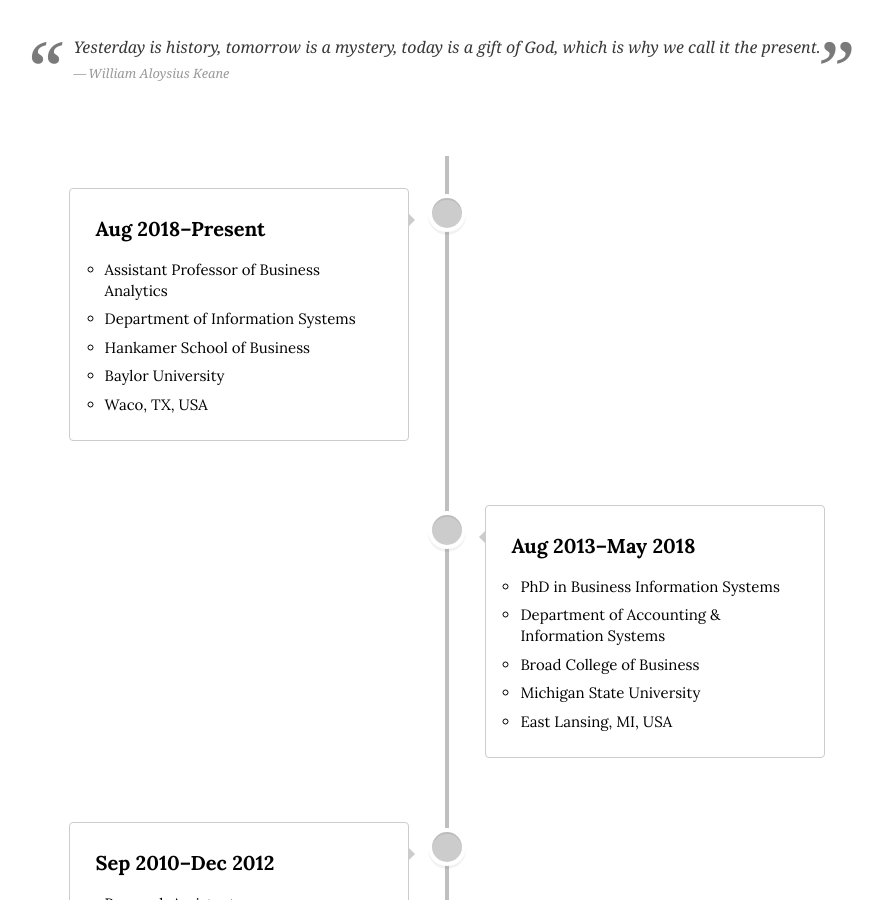
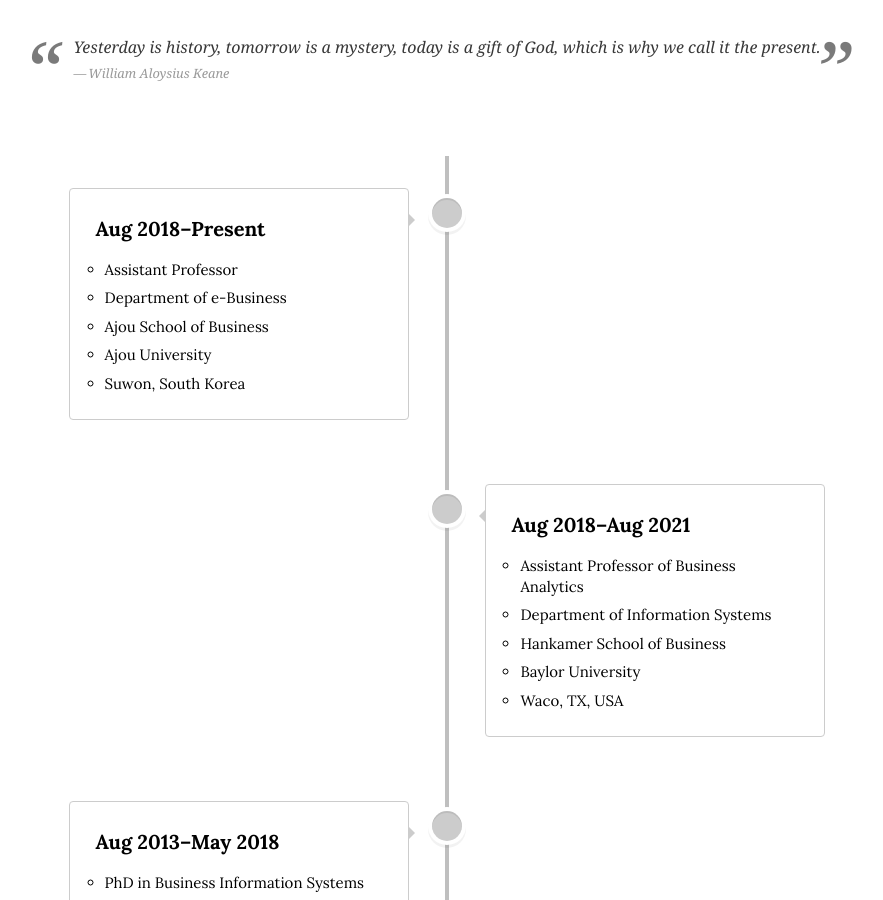
Before and after one commit to istaehun/taehun, a Jekyll site: the page built from timeline.html, in a window 1280 px wide and 900 px high, scrolled down 441 px. Shown: the whole window, without its empty margins (193-1076 px from the left). Built offline with Jekyll 4.4.1, drawn with Linux system fonts in a browser that asks for light colours; nearby versions of some CDN libraries.

Commit message:
Update timeline.yml

```diff
--- a/_data/timeline.yml
+++ b/_data/timeline.yml
@@ -1,6 +1,16 @@
 -
   date: ""
   title: "Aug 2018–Present"
+  text-list:
+    - "Assistant Professor"
+    - "Department of e-Business"
+    - "Ajou School of Business"
+    - "Ajou University"
+    - "Suwon, South Korea"
+  image-list:
+-
+  date: ""
+  title: "Aug 2018–Aug 2021"
   text-list:
     - "Assistant Professor of Business Analytics"
     - "Department of Information Systems"
```
